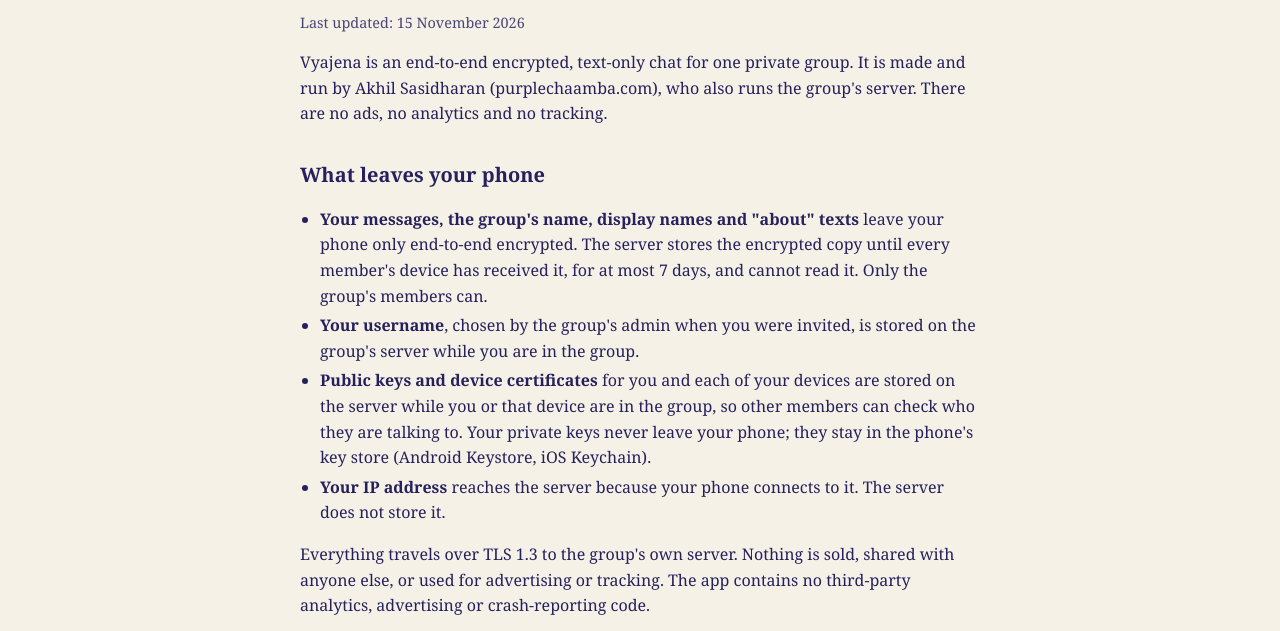
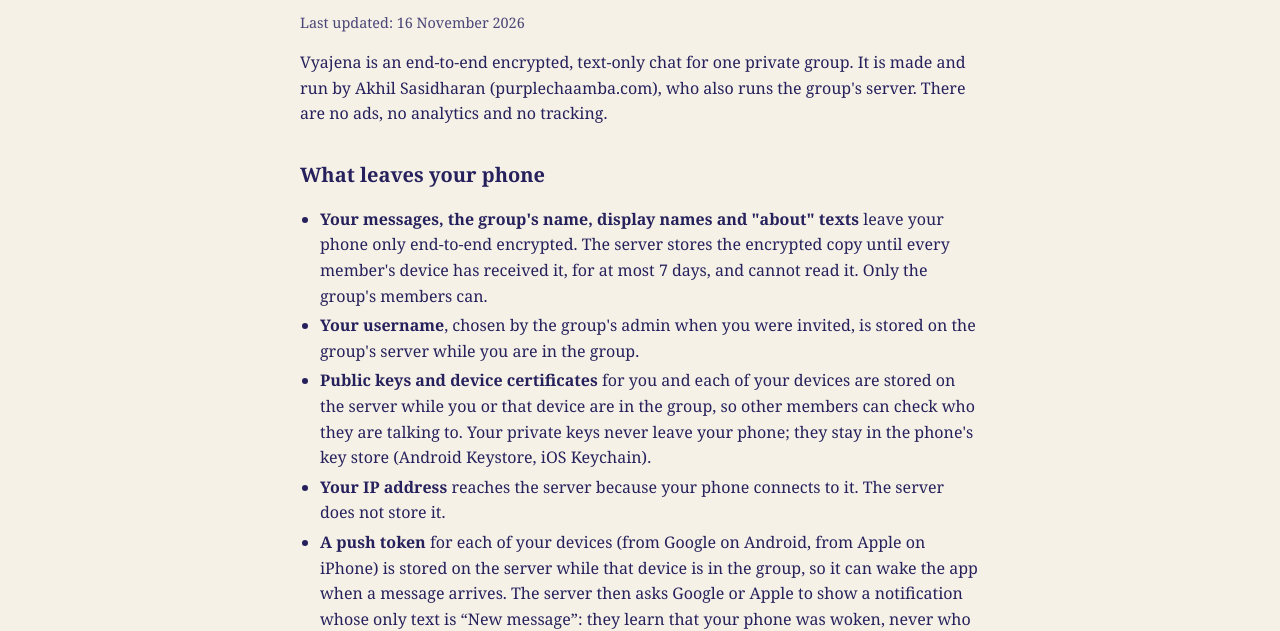
Before and after one commit to chaamba/purple-www, a plain HTML site: page vyajena/privacy/index.html in a window 1280 px wide. Shown: the part 174-805 px from the top of the page. Drawn offline with Linux system fonts and the light colour scheme.

Commit message:
vyajena privacy: push notifications (token, content-free "New message" wake-up)

```diff
--- a/vyajena/privacy/index.html
+++ b/vyajena/privacy/index.html
@@ -20,7 +20,7 @@
 
   <main class="wrap">
     <h1>Privacy Policy</h1>
-    <p class="meta">Last updated: 15 November 2026</p>
+    <p class="meta">Last updated: 16 November 2026</p>
 
     <p>Vyajena is an end-to-end encrypted, text-only chat for one private group. It is made and run by Akhil Sasidharan (purplechaamba.com), who also runs the group's server. There are no ads, no analytics and no tracking.</p>
 
@@ -30,8 +30,9 @@
       <li><strong>Your username</strong>, chosen by the group's admin when you were invited, is stored on the group's server while you are in the group.</li>
       <li><strong>Public keys and device certificates</strong> for you and each of your devices are stored on the server while you or that device are in the group, so other members can check who they are talking to. Your private keys never leave your phone; they stay in the phone's key store (Android Keystore, iOS Keychain).</li>
       <li><strong>Your IP address</strong> reaches the server because your phone connects to it. The server does not store it.</li>
+      <li><strong>A push token</strong> for each of your devices (from Google on Android, from Apple on iPhone) is stored on the server while that device is in the group, so it can wake the app when a message arrives. The server then asks Google or Apple to show a notification whose only text is &ldquo;New message&rdquo;: they learn that your phone was woken, never who wrote, in which group, or what. If you turn notifications off, the app removes the token.</li>
     </ul>
-    <p>Everything travels over TLS 1.3 to the group's own server. Nothing is sold, shared with anyone else, or used for advertising or tracking. The app contains no third-party analytics, advertising or crash-reporting code.</p>
+    <p>Everything travels over TLS 1.3 to the group's own server. Nothing is sold, shared with anyone else, or used for advertising or tracking. The app contains no third-party analytics, advertising or crash-reporting code. On Android it includes Google&rsquo;s Firebase Cloud Messaging, only to receive those wake-ups.</p>
 
     <h2>On your phone</h2>
     <p>Messages are kept in the app's private storage on your phone, excluded from cloud backups. Deleting the app deletes them and your keys.</p>
```
